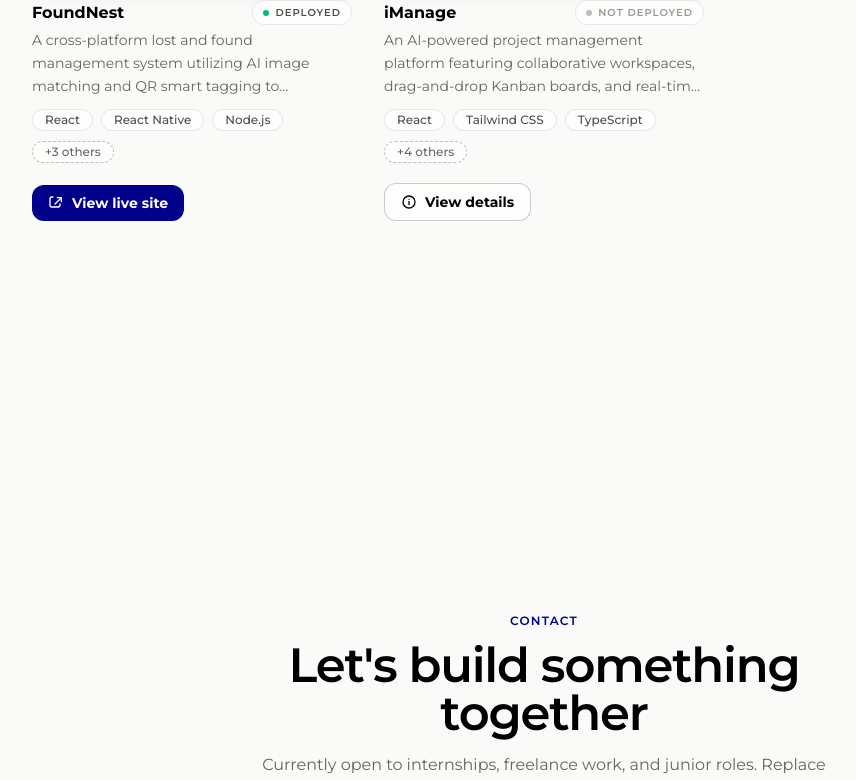
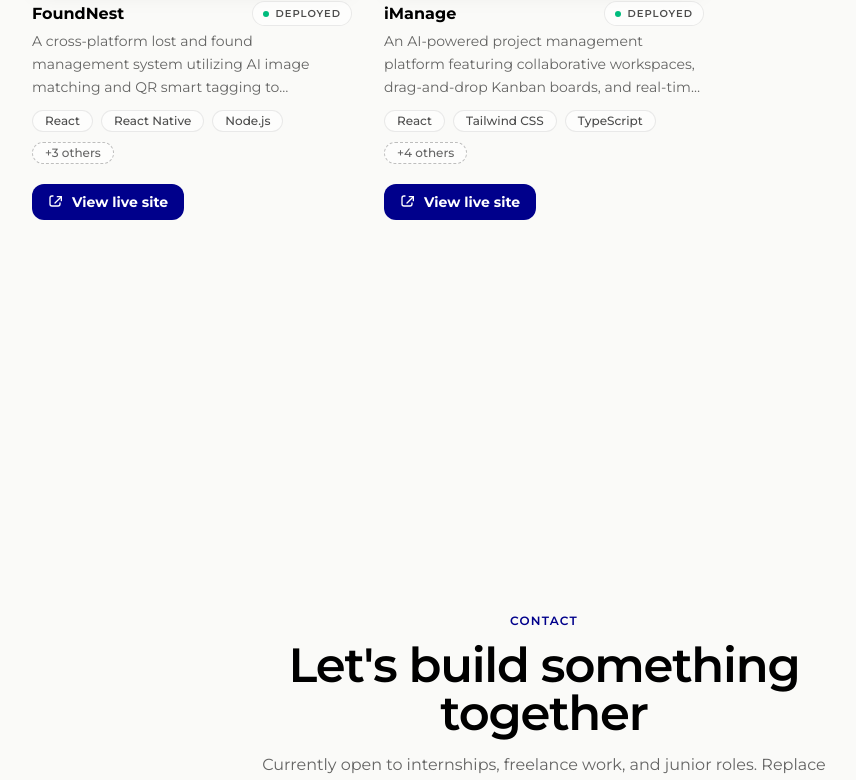
Before and after one commit to this-Jamezz/james-ian-antonio-portfolio, a React (Vite) app: page / in a window 1280 px wide. Shown: the part 4145-4925 px from the top of the page, without its empty margins (96-952 px from the left). Built offline with nearby package versions, Linux system fonts and the light colour scheme.

Commit message:
update: add link

```diff
--- a/src/data/projects.js
+++ b/src/data/projects.js
@@ -29,7 +29,7 @@ export const projects = [
     description:
       'An AI-powered project management platform featuring collaborative workspaces, drag-and-drop Kanban boards, and real-time task updates.',
     tech: ['React', 'Tailwind CSS', 'TypeScript', 'Express', 'PostgreSQL', 'Prisma', 'Gemini AI'],
-    link: '#',
+    link: 'https://imanage-projectmanager.vercel.app/',
   },
 ];
 
```
